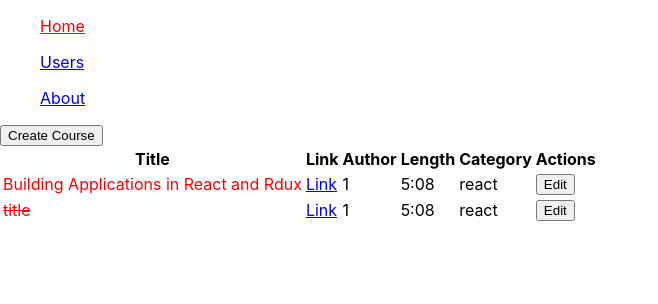
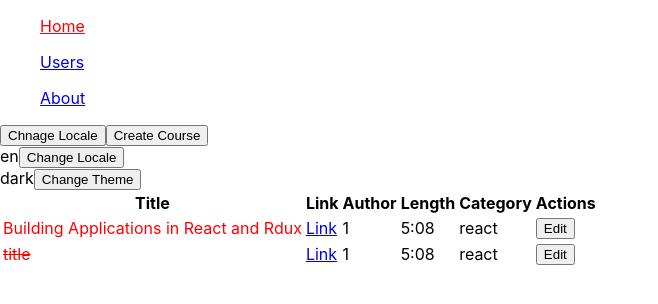
Before and after one commit to coder4affine/zeolean-irene, a React (Create React App) app: page / in a window 1280 px wide. Shown: the top 304 px of the page, without its empty margins (0-658 px from the left). Built offline with nearby package versions, Linux system fonts and the light colour scheme; data requests are answered from the project's data file.

Commit message:
Completed context api and redux

```diff
--- a/package.json
+++ b/package.json
@@ -10,9 +10,13 @@
     "prop-types": "^15.7.2",
     "react": "^16.8.3",
     "react-dom": "^16.8.3",
+    "react-redux": "^6.0.1",
     "react-router-dom": "^4.3.1",
     "react-scripts": "2.1.5",
     "react-test-renderer": "^16.8.3",
+    "redux": "^4.0.1",
+    "redux-logger": "^3.0.6",
+    "redux-thunk": "^2.3.0",
     "yup": "^0.27.0"
   },
   "scripts": {
--- a/src/App.js
+++ b/src/App.js
@@ -2,6 +2,8 @@
 // import PropTypes from 'prop-types';
 import { BrowserRouter as Router, Route, NavLink, Switch } from 'react-router-dom';
 import loadable from '@loadable/component';
+import LocaleContext from './context/localeContext';
+import ThemeContext from './context/themeContext';
 // import PrivateRoute from './component/PrivateRoute';
 
 const AsyncHome = loadable(() => import('./screens/Home'), {
@@ -57,12 +59,16 @@
               </NavLink>
             </ul>
           </nav>
+          <ThemeContext>
+            <LocaleContext>
               <Switch>
                 <Route path="/" exact render={props => <AsyncHome {...props} />} />
                 <Route path="/users" render={props => <AsyncUsers {...props} />} />
                 <Route path="/about" render={props => <AsyncAbout {...props} />} />
                 <Route render={() => <AsyncNoMatch />} />
               </Switch>
+            </LocaleContext>
+          </ThemeContext>
         </div>
       </Router>
     );
--- /dev/null
+++ b/src/configureStore.js
@@ -0,0 +1,10 @@
+import { createStore, applyMiddleware, compose } from 'redux';
+import thunk from 'redux-thunk';
+// import logger from 'redux-logger';
+import rootReducer from './reducers';
+
+export default function configureStore() {
+  const composeEnhancers = window.__REDUX_DEVTOOLS_EXTENSION_COMPOSE__ || compose;
+  const store = createStore(rootReducer, composeEnhancers(applyMiddleware(thunk)));
+  return store;
+}
--- /dev/null
+++ b/src/context/localeContext.js
@@ -0,0 +1,20 @@
+import React, { Component } from 'react';
+import PropTypes from 'prop-types';
+
+export const { Provider, Consumer: LocaleConsumer } = React.createContext();
+
+export default class localeContext extends Component {
+  static propTypes = {
+    children: PropTypes.element.isRequired,
+  };
+
+  state = {
+    locale: 'en',
+    changeLocale: locale => this.setState({ locale }),
+  };
+
+  render() {
+    const { children } = this.props;
+    return <Provider value={this.state}>{children}</Provider>;
+  }
+}
--- /dev/null
+++ b/src/context/themeContext.js
@@ -0,0 +1,20 @@
+import React, { Component } from 'react';
+import PropTypes from 'prop-types';
+
+export const { Provider, Consumer: ThemeConsumer } = React.createContext();
+
+export default class themeContext extends Component {
+  static propTypes = {
+    children: PropTypes.element.isRequired,
+  };
+
+  state = {
+    theme: 'dark',
+    changeTheme: theme => this.setState({ theme }),
+  };
+
+  render() {
+    const { children } = this.props;
+    return <Provider value={this.state}>{children}</Provider>;
+  }
+}
--- a/src/index.js
+++ b/src/index.js
@@ -1,13 +1,19 @@
 import React, { StrictMode } from 'react';
 import ReactDOM from 'react-dom';
 import './index.css';
+import { Provider } from 'react-redux';
 import App from './App';
 // import Todo from "./Todo";
 import * as serviceWorker from './serviceWorker';
+import configureStore from './configureStore';
+
+const store = configureStore();
 
 ReactDOM.render(
   <StrictMode>
-    <App />
+    <Provider store={store}>
+      <App />
+    </Provider>
   </StrictMode>,
   document.getElementById('root'),
 );
--- /dev/null
+++ b/src/reducers/index.js
@@ -0,0 +1,8 @@
+import { combineReducers } from 'redux';
+import locale from './localeReducer';
+import theme from './themeReducer';
+
+export default combineReducers({
+  locale,
+  theme,
+});
--- /dev/null
+++ b/src/reducers/localeReducer.js
@@ -0,0 +1,13 @@
+const initialState = {
+  locale: 'en',
+};
+
+export default (state = initialState, { type, payload }) => {
+  switch (type) {
+    case 'CHANGE_LOCALE':
+      return { ...state, ...payload };
+
+    default:
+      return state;
+  }
+};
--- /dev/null
+++ b/src/reducers/themeReducer.js
@@ -0,0 +1,13 @@
+const initialState = {
+  theme: 'dark',
+};
+
+export default (state = initialState, { type, payload }) => {
+  switch (type) {
+    case 'CHANGE_THEME':
+      return { ...state, ...payload };
+
+    default:
+      return state;
+  }
+};
--- a/src/screens/About/index.js
+++ b/src/screens/About/index.js
@@ -1,11 +1,19 @@
 import React, { Component } from 'react';
 // import PropTypes from "prop-types";
+import { connect } from 'react-redux';
+import { LocaleConsumer } from '../../context/localeContext';
+import { ThemeConsumer } from '../../context/themeContext';
 
 class index extends Component {
+  state = {};
+
   render() {
     return (
       <div>
         <h2>About Page</h2>
+        <span>{this.props.theme.theme}</span>
+        <LocaleConsumer>{value => <span>{value.locale}</span>}</LocaleConsumer>
+        <ThemeConsumer>{value => <span>{value.theme}</span>}</ThemeConsumer>
         <h2>{this.props.data}</h2>
       </div>
     );
@@ -14,4 +22,19 @@
 
 index.propTypes = {};
 
-export default index;
+function mapStateToProps(state) {
+  return {
+    theme: state.theme,
+  };
+}
+
+function mapDispatchToProps(dispatch) {
+  return {
+    // actions: bindActionCreators(PropertiesActions, dispatch),
+  };
+}
+
+export default connect(
+  mapStateToProps,
+  mapDispatchToProps,
+)(index);
--- a/src/screens/Home/index.js
+++ b/src/screens/Home/index.js
@@ -1,5 +1,8 @@
 import React, { Component } from 'react';
 // import PropTypes from "prop-types";
+import { connect } from 'react-redux';
+import { LocaleConsumer } from '../../context/localeContext';
+import { ThemeConsumer } from '../../context/themeContext';
 
 class index extends Component {
   state = {
@@ -63,9 +66,29 @@
 
   render() {
     const { courses } = this.state;
+    console.log(this.props.locale);
+    console.log(this.props.theme);
     return (
       <div>
+        <button onClick={this.props.changeLocale}>Chnage Locale</button>
         <button onClick={this.addCourses}>Create Course</button>
+        <LocaleConsumer>
+          {value => (
+            <div>
+              <span>{value.locale}</span>
+              <button onClick={() => value.changeLocale('spanish')}>Change Locale</button>
+            </div>
+          )}
+        </LocaleConsumer>
+
+        <ThemeConsumer>
+          {value => (
+            <div>
+              <span>{value.theme}</span>
+              <button onClick={() => value.changeTheme('light')}>Change Theme</button>
+            </div>
+          )}
+        </ThemeConsumer>
         <table>
           <thead>
             <tr>
@@ -103,4 +126,19 @@
 
 index.propTypes = {};
 
-export default index;
+function mapStateToProps(state) {
+  return {
+    locale: state.locale,
+  };
+}
+
+function mapDispatchToProps(dispatch) {
+  return {
+    changeLocale: () => dispatch({ type: 'CHANGE_LOCALE', payload: { locale: 'spanish' } }),
+  };
+}
+
+export default connect(
+  mapStateToProps,
+  mapDispatchToProps,
+)(index);
```
Also changed, not shown: 1 other file (tests, documents, lock files or other folders). Lines whose indentation alone changed are shown as unchanged.
